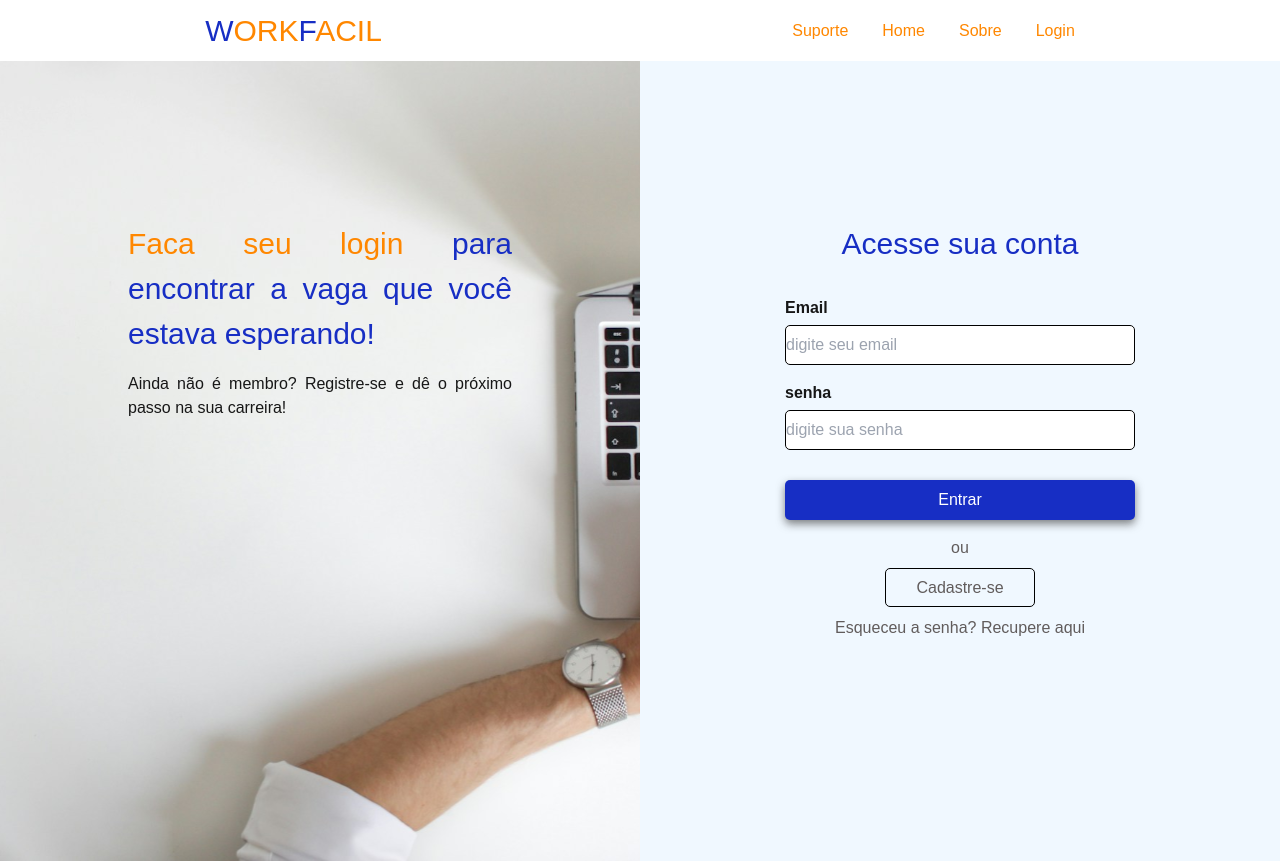
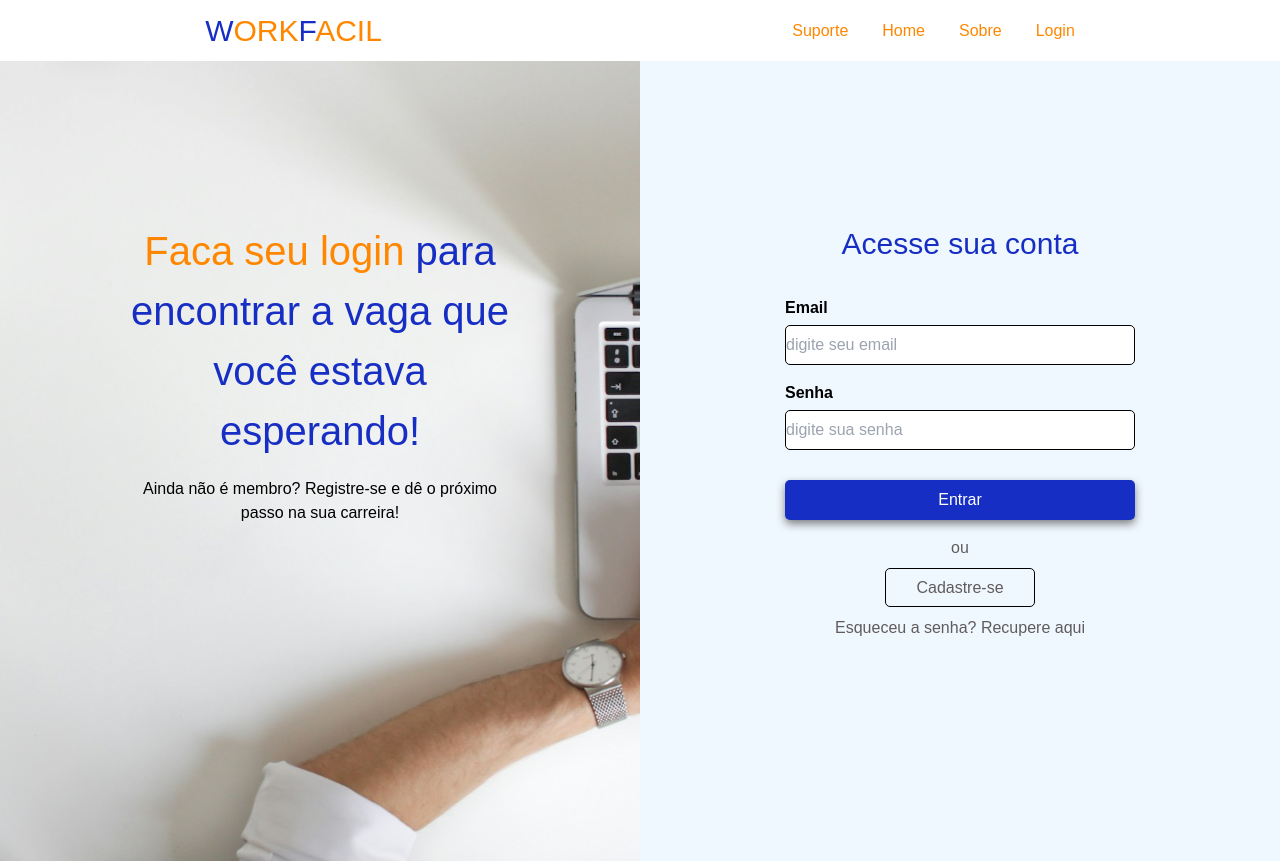
Before and after one commit to MariaClr/WorkFacil, a Next.js app: page /login in a window 1280 px wide. Built offline with nearby package versions, Linux system fonts and the light colour scheme.

Commit message:
"salvando o login e senha"

```diff
--- a/package.json
+++ b/package.json
@@ -10,7 +10,7 @@
   },
   "dependencies": {
     "@heroicons/react": "^2.1.5",
-    "next": "15.0.0",
+    "next": "^15.0.2",
     "react": "19.0.0-rc-65a56d0e-20241020",
     "react-dom": "19.0.0-rc-65a56d0e-20241020",
     "swiper": "^11.1.14"
--- a/src/app/components/FormLogin/FormLogin.js
+++ b/src/app/components/FormLogin/FormLogin.js
@@ -1,17 +1,58 @@
+"use client"
+import React, { useEffect, useState } from "react";
 import Input from "../Input/Input";
 import "./formLogin.css"
 
-export default function FormLogin(){
-    return(
+export default function FormLogin() {
+    const [email, setEmail] = useState('');
+    const [senha, setSenha] = useState('');
+    const [inforLogin, setInforLogin] = useState({});
+
+    function envioForm(form) {
+        form.preventDefault();
+
+        setInforLogin({
+            email: email,
+            senha: senha
+
+        });
+        console.log(email,senha)
+
+        // Limpa os campos após atualizar o estado
+        setEmail('');
+        setSenha('');
+    }
+
+    useEffect(() => {
+        console.log(inforLogin);
+
+    }, [inforLogin]);
+
+    return (
         <>
             <div className="container">
-
-            <form>
+                <form onSubmit={envioForm}>
                     <h1>Acesse sua conta</h1>
 
                     <div className="inputs">
-                    <Input forHtml="email" label="Email" type="email" placeholder="digite seu email" id="email"/>
-                    <Input forHtml="senha" label="senha" type="password" placeholder="digite sua senha" id="senha"  />
+                        <Input
+                            onChange={(e) => setEmail(e.target.value)}
+                            value={email}
+                            forhtml="email"
+                            label="Email"
+                            type="email"
+                            placeholder="digite seu email"
+                            id="email"
+                        />
+                        <Input
+                            onChange={(e) => setSenha(e.target.value)}
+                            value={senha}
+                            forhtml="senha"
+                            label="Senha"
+                            type="password"
+                            placeholder="digite sua senha"
+                            id="senha"
+                        />
                     </div>
 
                     <div className="div-complementares">
@@ -22,11 +63,8 @@ export default function FormLogin(){
                         </div>
                         <p>Esqueceu a senha? Recupere aqui </p>
                     </div>
-
-
-
                 </form>
             </div>
         </>
-    )
+    );
 }
--- a/src/app/components/Formulario-Login/login.css
+++ b/src/app/components/Formulario-Login/login.css
@@ -29,13 +29,14 @@
     .div-texto h1{
         margin-top: 10rem;
         margin-bottom: 16px;
+        font-size: 40px;
     }
     .div-texto p {
         font-size: 16px;
+        color: black;
     }
     .div-texto div{
         width: 60%;
-        text-align: justify;
     }
     .formularioLogin{
         background-color: aliceblue;
--- a/src/app/components/Input/Input.css
+++ b/src/app/components/Input/Input.css
@@ -2,6 +2,7 @@
     display: flex;
     flex-direction: column;
     gap: 5px;
+    color: black;
 }
 
 label{
--- a/src/app/components/Input/Input.js
+++ b/src/app/components/Input/Input.js
@@ -1,10 +1,11 @@
+"use client"
 import "./Input.css"
 export default function Input(props){
     return(
         <>
             <div className="div-input">
-                <label forHtml={props.for}>{props.label}</label>
-                <input type={props.type} placeholder={props.placeholder} id={props.id}/>
+                <label   forHtml={props.for}>{props.label}</label>
+                <input value={props.value} onChange={props.onChange} type={props.type} placeholder={props.placeholder} id={props.id}/>
             </div>
         </>
     )
```
Also changed, not shown: 1 other file (tests, documents, lock files or other folders). Lines whose indentation alone changed are shown as unchanged.
